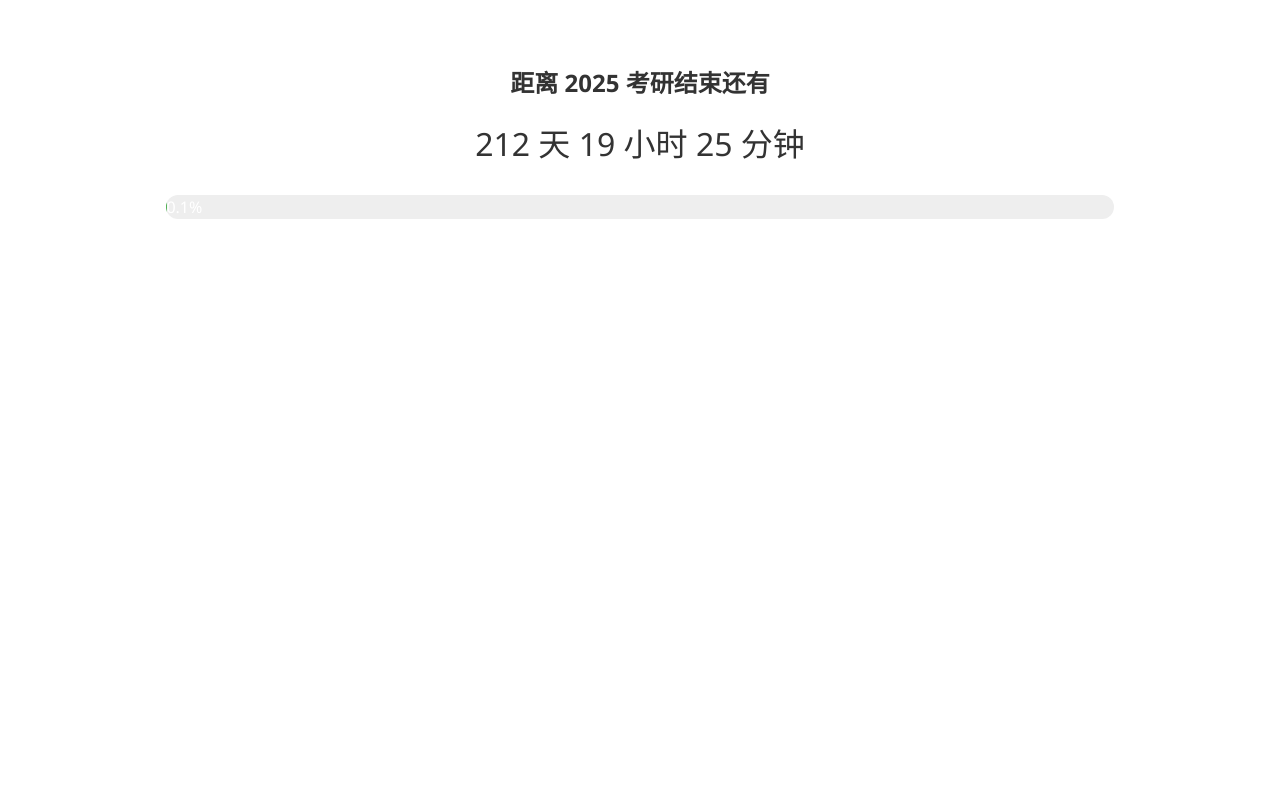
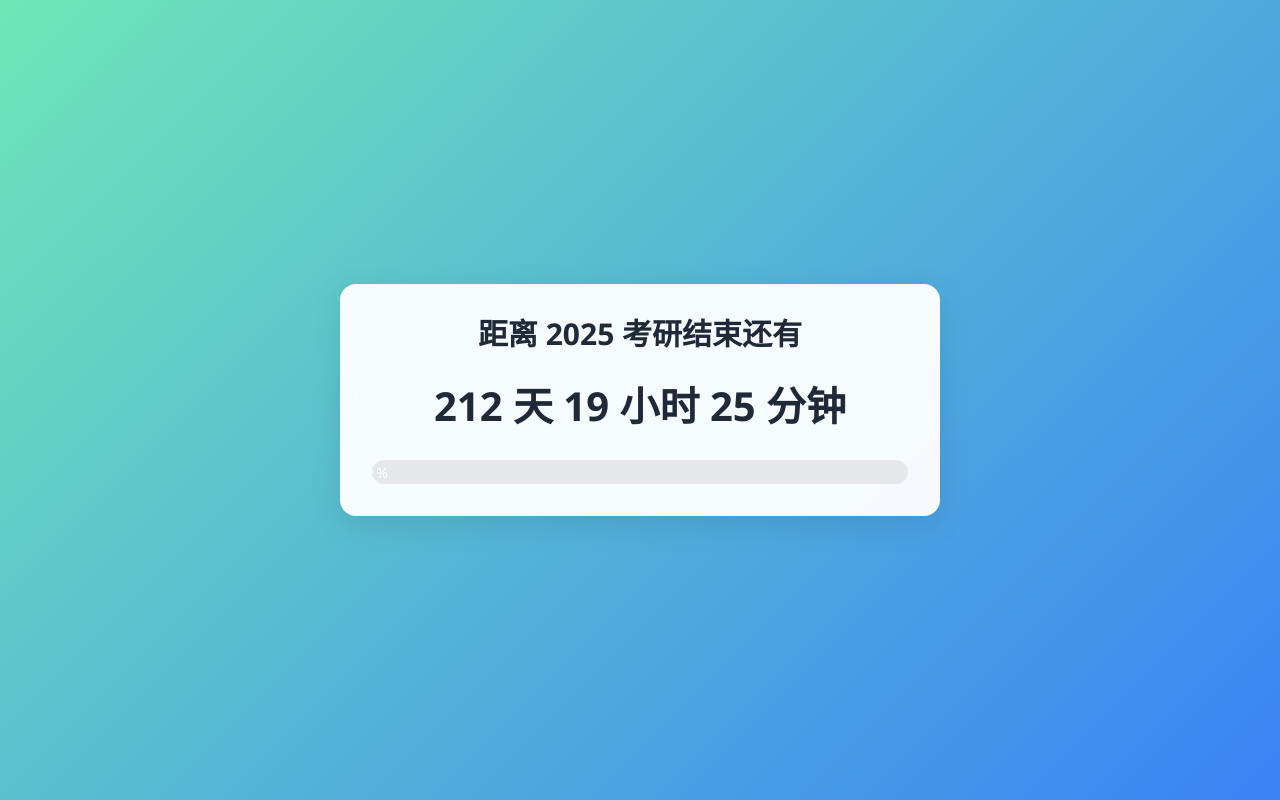
Before and after one commit to CCsong-milk/notion, a plain HTML site: page index.html in a window 1280 px wide. Drawn offline with nearby package versions, Linux system fonts and the light colour scheme.

Commit message:
index.html

```diff
--- a/index.html
+++ b/index.html
@@ -2,49 +2,74 @@
 <html lang="zh">
 <head>
   <meta charset="UTF-8" />
-  <meta name="viewport" content="width=device-width, initial-scale=1.0"/>
+  <meta name="viewport" content="width=device-width, initial-scale=1.0" />
   <title>考研倒计时</title>
+  <script src="https://cdn.tailwindcss.com"></script>
   <style>
     body {
-      font-family: "Segoe UI", sans-serif;
-      background: #fff;
-      color: #333;
+      background: linear-gradient(135deg, #6ee7b7, #3b82f6);
+      min-height: 100vh;
+      display: flex;
+      justify-content: center;
+      align-items: center;
+      font-family: 'Segoe UI', -apple-system, BlinkMacSystemFont, sans-serif;
+    }
+    .countdown-box {
+      background: rgba(255, 255, 255, 0.95);
+      backdrop-filter: blur(10px);
+      border-radius: 16px;
+      box-shadow: 0 8px 32px rgba(0, 0, 0, 0.1);
+      padding: 2rem;
       text-align: center;
-      padding: 40px;
+      max-width: 600px;
+      width: 90%;
+      transition: transform 0.3s ease;
     }
-    h1 {
-      font-size: 24px;
-      margin-bottom: 20px;
+    .countdown-box:hover {
+      transform: translateY(-5px);
     }
-    .countdown {
-      font-size: 32px;
-      margin-bottom: 30px;
+    .countdown-text {
+      font-size: 2.5rem;
+      font-weight: bold;
+      color: #1f2937;
+      margin-bottom: 1.5rem;
     }
     .progress-container {
-      width: 80%;
-      height: 24px;
-      background-color: #eee;
-      border-radius: 12px;
-      margin: 0 auto;
+      background: #e5e7eb;
+      border-radius: 9999px;
       overflow: hidden;
+      height: 1.5rem;
+      margin-top: 1rem;
     }
     .progress-bar {
       height: 100%;
-      width: 0%;
-      background-color: #4CAF50;
-      text-align: center;
-      line-height: 24px;
+      background: linear-gradient(to right, #4ade80, #22d3ee);
+      border-radius: 9999px;
+      transition: width 0.5s ease-in-out;
+      display: flex;
+      align-items: center;
+      justify-content: center;
       color: white;
-      border-radius: 12px 0 0 12px;
+      font-size: 0.875rem;
+      font-weight: 500;
+    }
+    @media (max-width: 640px) {
+      .countdown-text {
+        font-size: 1.5rem;
+      }
+      .countdown-box {
+        padding: 1.5rem;
+      }
     }
   </style>
 </head>
 <body>
-  <h1>距离 2025 考研结束还有</h1>
-  <div class="countdown" id="countdown">加载中...</div>
-
-  <div class="progress-container">
-    <div class="progress-bar" id="progress-bar">0%</div>
+  <div class="countdown-box">
+    <h1 class="text-2xl md:text-3xl font-bold text-gray-800 mb-6">距离 2025 考研结束还有</h1>
+    <div class="countdown-text" id="countdown">加载中...</div>
+    <div class="progress-container">
+      <div class="progress-bar" id="progress-bar">0%</div>
+    </div>
   </div>
 
   <script>
@@ -68,8 +93,7 @@
       const hours = Math.floor((timeLeft / (1000 * 60 * 60)) % 24);
       const minutes = Math.floor((timeLeft / (1000 * 60)) % 60);
 
-      document.getElementById("countdown").innerText =
-        `${days} 天 ${hours} 小时 ${minutes} 分钟`;
+      document.getElementById("countdown").innerText = `${days} 天 ${hours} 小时 ${minutes} 分钟`;
 
       const progress = Math.min((timePassed / totalDuration) * 100, 100).toFixed(1);
       document.getElementById("progress-bar").style.width = `${progress}%`;
@@ -77,7 +101,7 @@
     }
 
     updateCountdown();
-    setInterval(updateCountdown, 60 * 1000); // 每分钟更新一次
+    setInterval(updateCountdown, 60 * 1000);
   </script>
 </body>
 </html>
```
